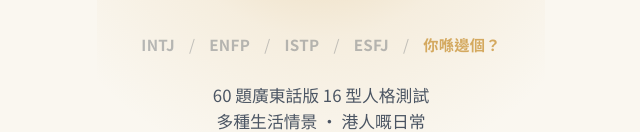
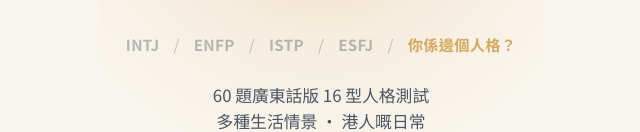
Before and after one commit to fung2222/hk-mbti, a website: page index.html in a window 1280 px wide. Shown: the part 384-516 px from the top of the page, without its empty margins (319-959 px from the left). Drawn offline with nearby package versions, Linux system fonts and the light colour scheme.

Commit message:
Hero ask: 你係邊個人格？

```diff
--- a/index.html
+++ b/index.html
@@ -854,7 +854,7 @@
         <div class="word w-hk">香港</div>
         <div class="word w-person">人？</div>
         <div class="codes">
-          <span>INTJ</span><span class="sep">/</span><span>ENFP</span><span class="sep">/</span><span>ISTP</span><span class="sep">/</span><span>ESFJ</span><span class="sep">/</span><span class="ask">你喺邊個？</span>
+          <span>INTJ</span><span class="sep">/</span><span>ENFP</span><span class="sep">/</span><span>ISTP</span><span class="sep">/</span><span>ESFJ</span><span class="sep">/</span><span class="ask">你係邊個人格？</span>
         </div>
       </div>
       <p class="text-sm text-gray-600 leading-relaxed mt-5">60 題廣東話版 16 型人格測試<br>多種生活情景 · 港人嘅日常<br>5–10 分鐘完成測試</p>
```
